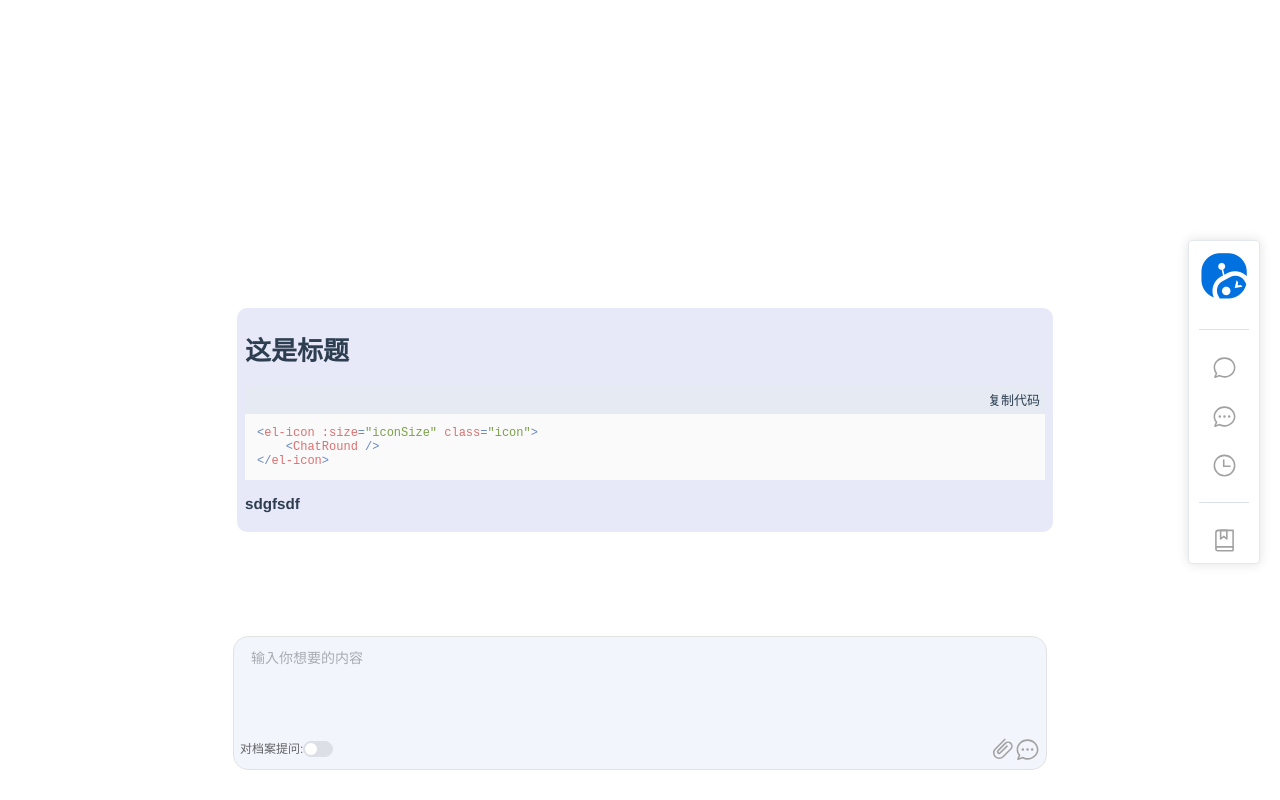
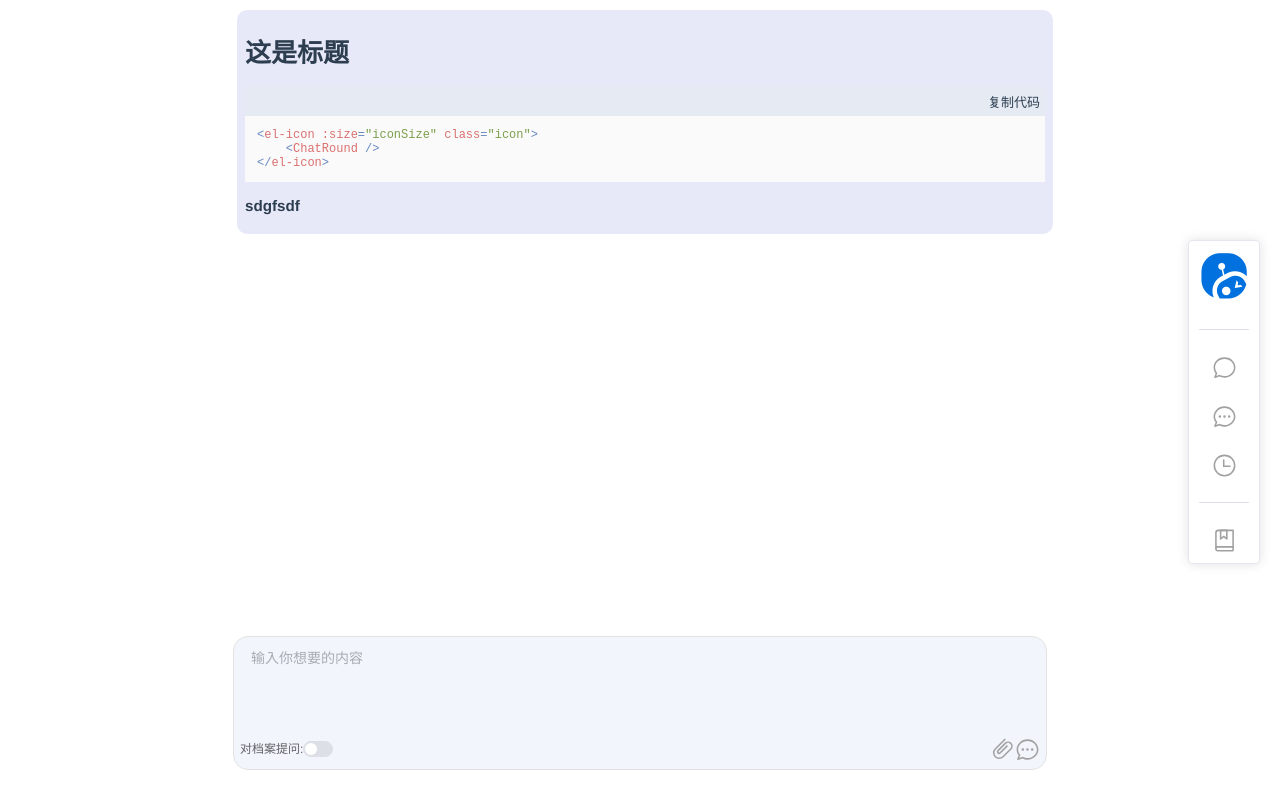
Before and after one commit to JimYJ/IntelligenceCenter.frontend, a Vue app: page / in a window 1280 px wide. Both pictures are taken after a click on the icon 1002 px from the left and 749 px from the top of the page. Built offline with nearby package versions, Linux system fonts and the light colour scheme.

Commit message:
完成对话框上下位置

```diff
--- a/src/components/WiseQuestions.vue
+++ b/src/components/WiseQuestions.vue
@@ -52,18 +52,11 @@
             </el-tooltip>
         </el-space>
     </el-card>
-    <!-- <div class="chatPop1">
-        <MarkdownHighlighter :markdownText="markdown" />
-    </div>
-    <div class="chatPop2">
-        <MarkdownHighlighter :markdownText="markdown" />
-    </div>
-    <div class="chatPop1">
-        <MarkdownHighlighter :markdownText="markdown" />
-    </div> -->
-    <div v-for="(markdownItem, index) in markdownList" :key="index">
-        <div :class=markdownItem.className>
-            <MarkdownHighlighter :markdownText="markdownItem.content" />
+    <div class="chatbox">
+        <div v-for="(markdownItem, index) in markdownList" :key="index">
+            <div :class=markdownItem.className>
+                <MarkdownHighlighter :markdownText="markdownItem.content" />
+            </div>
         </div>
     </div>
 </template>
@@ -97,7 +90,7 @@ const showCode = () => {
         className: "",
         content: a,
     }
-    b.className = "chatPop1"
+    b.className = "chatPopBot"
     markdownList.value.push(b)
 }
 const showCode2 = () => {
@@ -105,12 +98,29 @@ const showCode2 = () => {
         className: "",
         content: a,
     }
-    b.className = "chatPop2"
+    b.className = "chatPopUser"
     markdownList.value.push(b)
 }
 </script>
 
 <style scoped>
+.chatbox {
+    position: fixed;
+    top: 10px; /* 上沿贴顶 */
+    bottom: 180px;
+    width: 850px;
+    left: 50%; /* 将元素的左边缘设置为视口宽度的50% */
+    transform: translate(-50%);
+    overflow-y: auto; /* 在y轴上允许滚动 */
+}
+.chatbox::-webkit-scrollbar {
+    display: none; /* 隐藏 Chrome 和 Safari 的滚动条 */
+}
+
+.chatbox {
+    -ms-overflow-style: none; /* 隐藏 IE 和 Edge 的滚动条 */
+    scrollbar-width: none; /* 隐藏 Firefox 的滚动条 */
+}
 .box {
     position: fixed;
     bottom: 30px;
@@ -173,11 +183,11 @@ div /deep/ .el-card__body {
     transform: scale(1.2);
 }
 
-.chatPop1 :hover {
-    /* background-color: #c6c8eb; */
-}
+/*.chatPopbot :hover {
+    background-color: #c6c8eb;
+}*/
 
-.chatPop1 {
+.chatPopBot {
     background-color: #e8e9f8;
     /* background-color: var(--el-color-success-light-5); */
     padding: 5px 8px;
@@ -191,18 +201,18 @@ div /deep/ .el-card__body {
     width: 800px;
 }
 
-.chatPop1 span::after {
+.chatPopBot span::after {
     content: "";
     position: absolute;
     top: 8px;
     left: -16px;
 }
 
-.chatPop2 :hover {
-    /* background-color: var(--el-color-primary); */
-}
+/*.chatPopUser :hover {
+   background-color: var(--el-color-primary);
+}*/
 
-.chatPop2 {
+.chatPopUser {
     /* background-color: var(--el-color-primary); */
     padding: 5px 8px;
     display: inline-block;
@@ -217,7 +227,7 @@ div /deep/ .el-card__body {
     background-color: var(--el-color-primary-light-7);
 }
 
-.chatPop2 span::after {
+.chatPopUser span::after {
     content: "";
     position: absolute;
     top: 8px;
```
